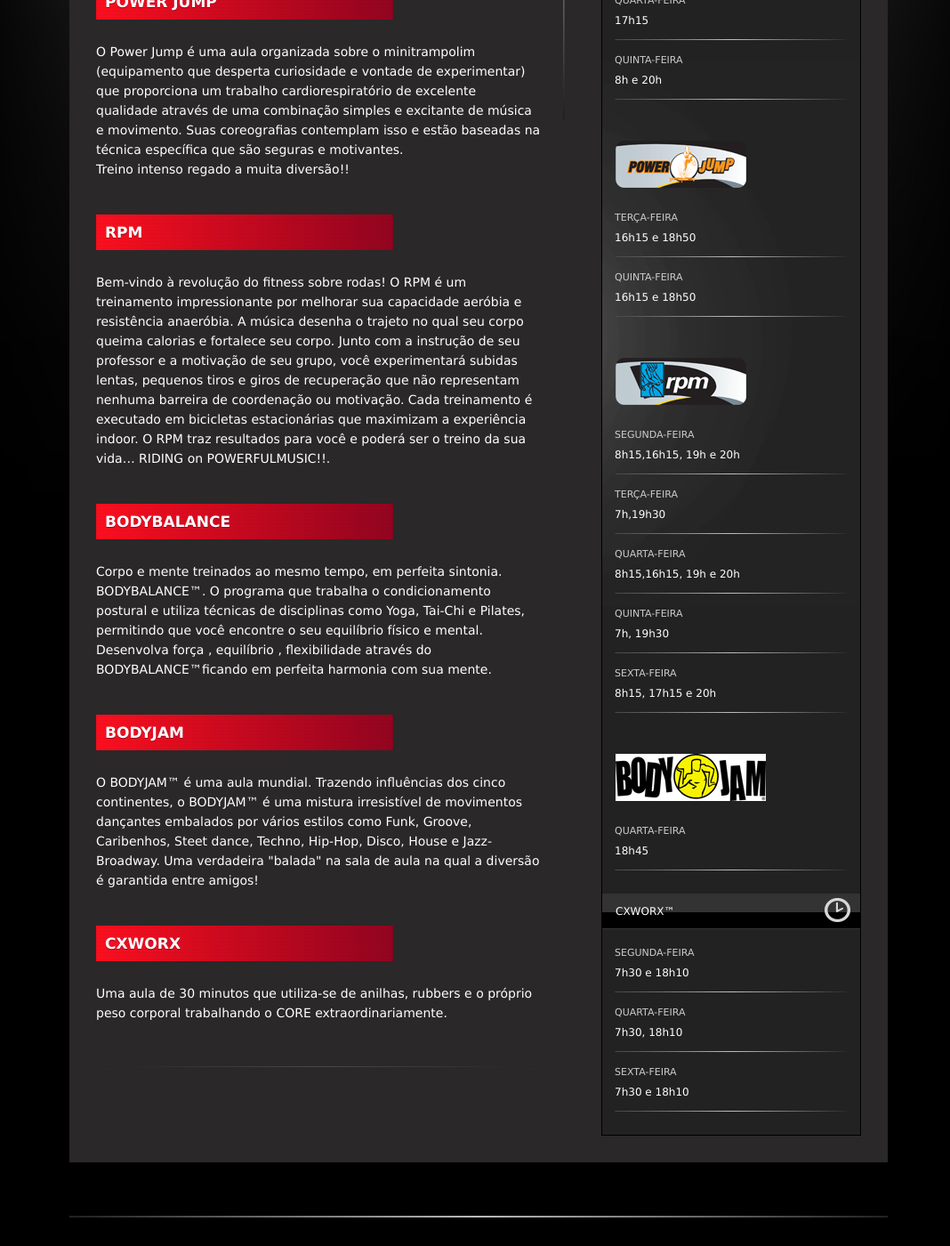
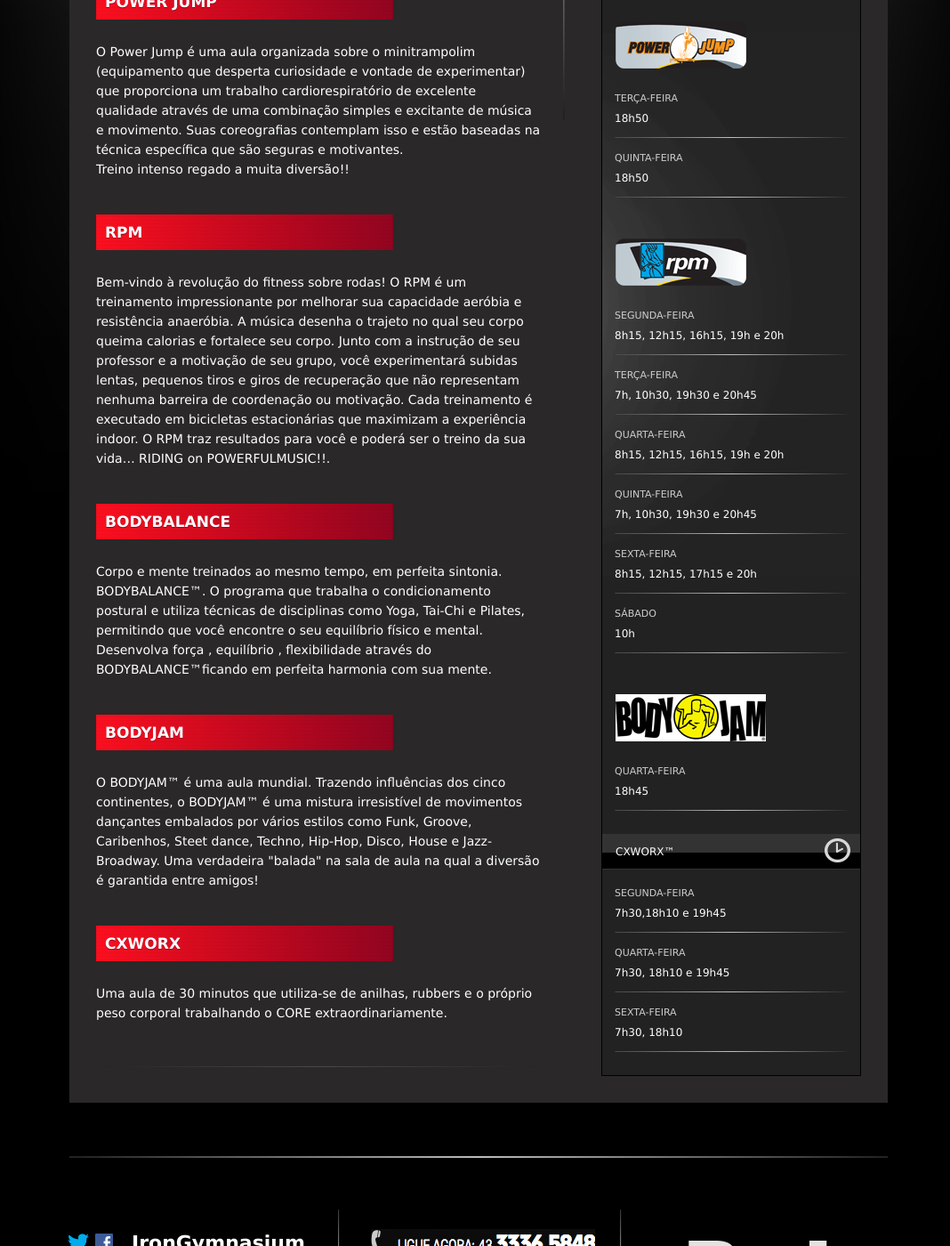
Before and after one commit to eduardofiorezi/irongymnasium.github.io, a Jekyll site: the page built from iron-health.html, in a window 1280 px wide and 1400 px high, scrolled down 1322 px. Shown: the whole window at 89% size, without its empty margins (102-1170 px from the left). Built offline with Jekyll 4.4.1, drawn with Linux system fonts in a browser that asks for light colours; nearby versions of some CDN libraries; library files that are not in the unit come from our copies; some of the changed text lies outside the part shown.

Commit message:
Change schedules

```diff
--- a/iron-health.html
+++ b/iron-health.html
@@ -16,32 +16,30 @@
   horarios: 18h45
 
 body_pump:
-- dia: Segunda-feira
-  horarios: 17h15
 - dia: Terça-feira
   horarios: 8h e 20h
-- dia: Quarta-feira
-  horarios: 17h15
 - dia: Quinta-feira
   horarios: 8h e 20h
 
 power_jump:
 - dia: Terça-feira
-  horarios: 16h15 e 18h50
+  horarios: 18h50
 - dia: Quinta-feira
-  horarios: 16h15 e 18h50
+  horarios: 18h50
 
 rpm:
 - dia: Segunda-feira
-  horarios: 8h15,16h15, 19h e 20h
+  horarios: 8h15, 12h15, 16h15, 19h e 20h
 - dia: Terça-feira
-  horarios: 7h,19h30
+  horarios: 7h, 10h30, 19h30 e 20h45
 - dia: Quarta-feira
-  horarios: 8h15,16h15, 19h e 20h
+  horarios: 8h15, 12h15, 16h15, 19h e 20h
 - dia: Quinta-feira
-  horarios: 7h, 19h30
+  horarios: 7h, 10h30, 19h30 e 20h45
 - dia: Sexta-feira
-  horarios: 8h15, 17h15 e 20h
+  horarios: 8h15, 12h15, 17h15 e 20h
+- dia: Sábado
+  horarios: 10h
 
 body_jam:
 - dia: Quarta-feira
@@ -49,11 +47,12 @@
 
 cxworx:
 - dia: Segunda-feira
-  horarios: 7h30 e 18h10
+  horarios: 7h30,18h10 e 19h45
 - dia: Quarta-feira
+  horarios: 7h30, 18h10 e 19h45
+- dia: Sexta-feira
   horarios: 7h30, 18h10
-- dia: Sexta-feira
-  horarios: 7h30 e 18h10
+
 
 yoga:
 - dia: Terça-feira
```
Also changed, not shown: other parts of iron-health.html (+6 -0 lines), 1 other file.
